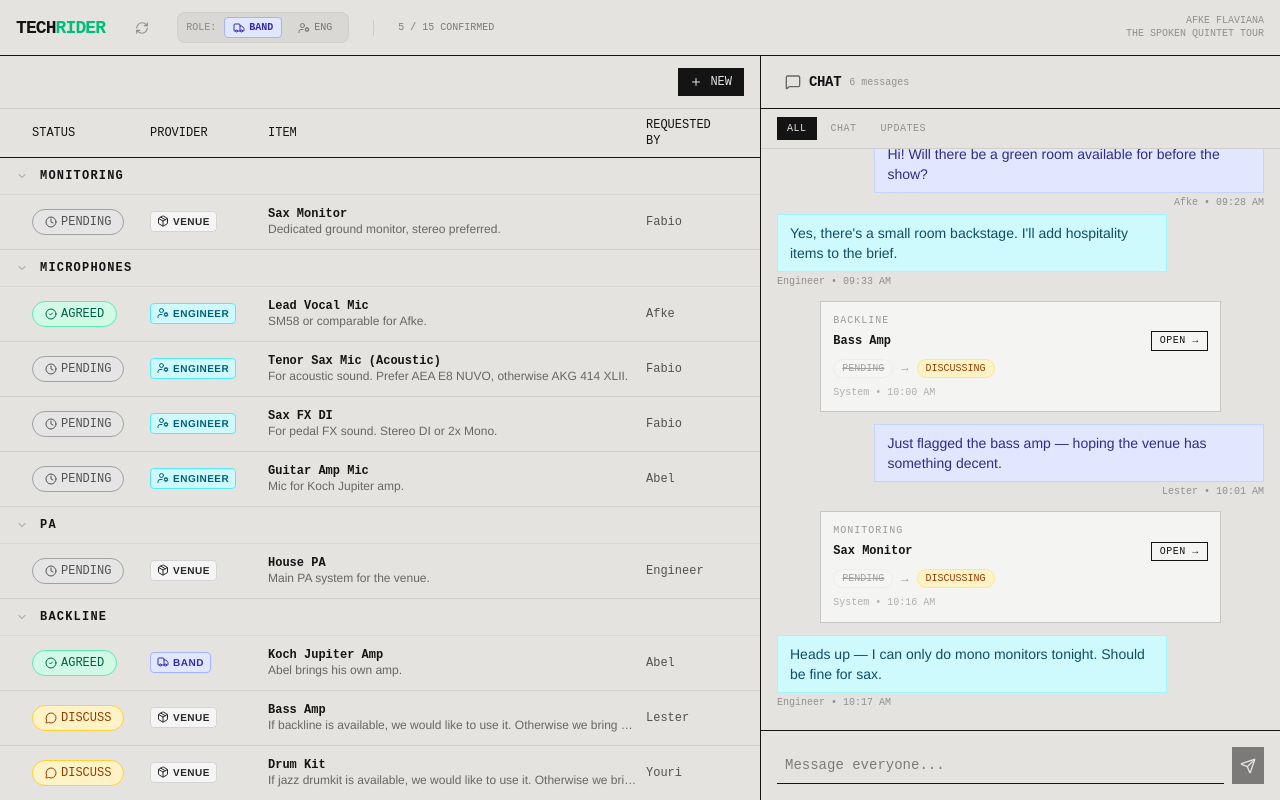
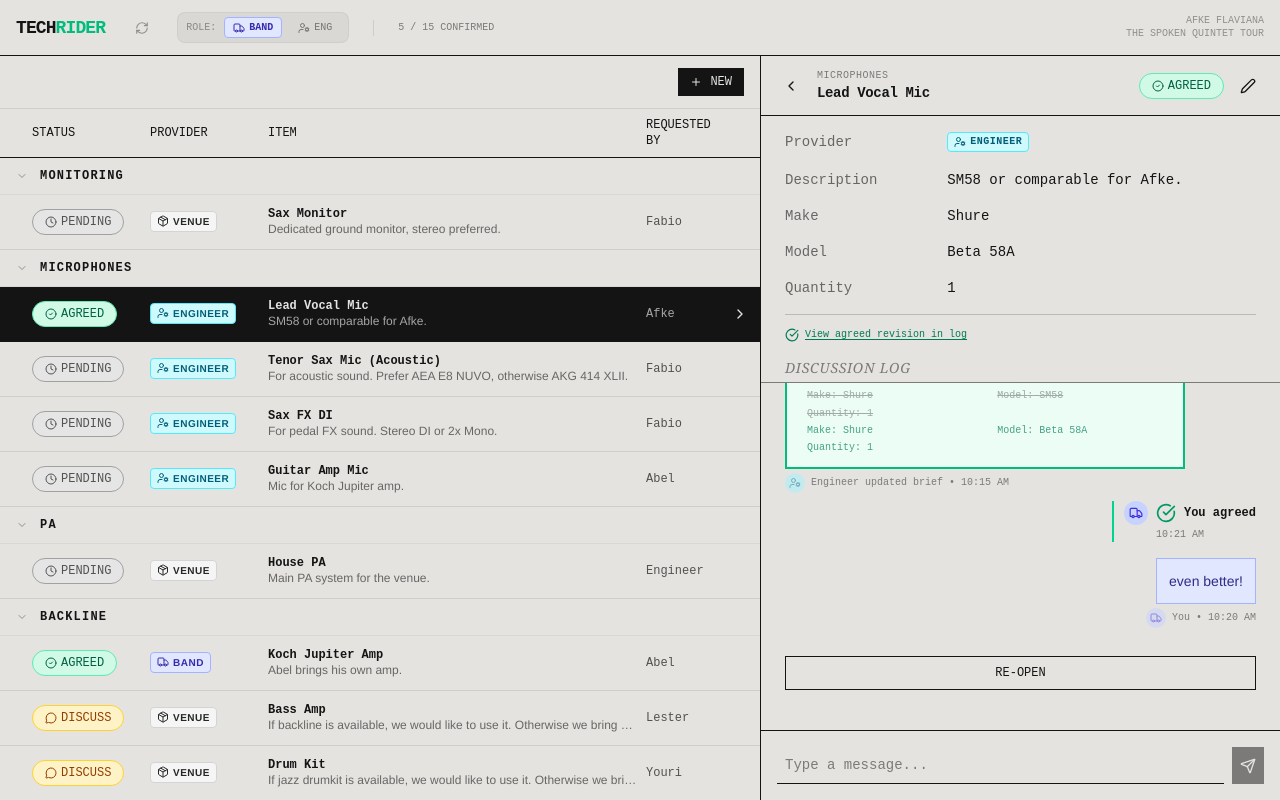
Before and after one commit to rikdewit/Miked-Briefing-System, a React (Vite) app: page / in a window 1280 px wide. Built offline with nearby package versions, Linux system fonts and the light colour scheme.

Commit message:
Update discussion log readability

```diff
--- a/src/App.tsx
+++ b/src/App.tsx
@@ -62,7 +62,7 @@ function App() {
     setGlobalMessages(prev => [...prev, msg]);
   };
 
-  const [selectedItem, setSelectedItem] = useState<BriefItem | null>(null);
+  const [selectedItem, setSelectedItem] = useState<BriefItem | null>(items[0] ?? null);
   const [currentUserRole, setCurrentUserRole] = useState<Role>('BAND');
   const [isNewItemPanelOpen, setIsNewItemPanelOpen] = useState(false);
   const [editingItem, setEditingItem] = useState<BriefItem | null>(null);
--- a/src/components/ItemDetailView.tsx
+++ b/src/components/ItemDetailView.tsx
@@ -252,7 +252,7 @@ export const ItemDetailView: React.FC<ItemDetailViewProps> = ({
                             }`}
                           >
                             {ac.role === 'BAND' ? <Truck className="w-3 h-3" /> : <UserCog className="w-3 h-3" />}
-                            {ac.author}
+                            {ac.role === role ? 'You' : ac.author}
                           </div>
                         ))}
                       </div>
@@ -343,6 +343,11 @@ export const ItemDetailView: React.FC<ItemDetailViewProps> = ({
                     }
                     j++;
                   }
+
+                  // Check if this is the last revision and it's been agreed to
+                  const isLastRevision = comment.id === lastRevisionComment?.id;
+                  const isAgreed = isLastRevision && item.status === 'AGREED' && agreementCommentsForRevision.length > 0;
+
                   return (
                     <div
                       key={comment.id}
@@ -350,8 +355,10 @@ export const ItemDetailView: React.FC<ItemDetailViewProps> = ({
                       className={`flex flex-col ${isOwn ? 'items-end' : 'items-start'} my-4 w-full`}
                     >
                       <div
-                        className={`border border-[#141414] p-3 w-full max-w-[85%] text-xs font-mono ${
-                          isOwn ? 'bg-[#141414]/5' : 'bg-white'
+                        className={`relative border p-3 w-full max-w-[85%] text-xs font-mono ${
+                          isAgreed
+                            ? 'border-emerald-500 border-2 bg-emerald-50'
+                            : `border border-[#141414] ${isOwn ? 'bg-[#141414]/5' : 'bg-white'}`
                         }`}
                       >
                         <div className="space-y-3 opacity-70">
@@ -441,10 +448,15 @@ export const ItemDetailView: React.FC<ItemDetailViewProps> = ({
                             </button>
                           )}
                       </div>
-                      <span className="font-mono text-[10px] mt-1 opacity-50">
-                        {comment.author} updated brief •{' '}
+                      <div className="flex items-center gap-1.5 font-mono text-[10px] mt-1 opacity-50">
+                        <span className={`w-5 h-5 rounded-full flex items-center justify-center shrink-0 ${
+                          comment.role === 'BAND' ? 'bg-indigo-200 text-indigo-700' : 'bg-cyan-200 text-cyan-700'
+                        }`}>
+                          {comment.role === 'BAND' ? <Truck className="w-3 h-3" /> : <UserCog className="w-3 h-3" />}
+                        </span>
+                        {comment.role === role ? 'You' : comment.author} updated brief •{' '}
                         {new Date(comment.timestamp).toLocaleTimeString([], { hour: '2-digit', minute: '2-digit' })}
-                      </span>
+                      </div>
                       {agreementCommentsForRevision.length > 0 && (
                         <div
                           className={`relative flex flex-col gap-0.5 mt-2 ${
@@ -473,7 +485,7 @@ export const ItemDetailView: React.FC<ItemDetailViewProps> = ({
                                   )}
                                 </span>
                                 <CheckCircle className="w-5 h-5 text-emerald-600 shrink-0" />
-                                <span className="font-mono text-xs font-semibold">{ac.author} agreed</span>
+                                <span className="font-mono text-xs font-semibold">{ac.role === role ? 'You' : ac.author} agreed</span>
                               </div>
                               <span className="font-mono text-[10px] opacity-50 mt-0.5 ml-8">
                                 {new Date(ac.timestamp).toLocaleTimeString([], { hour: '2-digit', minute: '2-digit' })}
@@ -494,10 +506,15 @@ export const ItemDetailView: React.FC<ItemDetailViewProps> = ({
                     <div className={`max-w-[85%] p-3 border ${bubbleStyle}`}>
                       <p className="text-sm">{comment.text}</p>
                     </div>
-                    <span className="font-mono text-[10px] mt-1 opacity-50">
-                      {comment.author} •{' '}
+                    <div className="flex items-center gap-1.5 font-mono text-[10px] mt-1 opacity-50">
+                      <span className={`w-5 h-5 rounded-full flex items-center justify-center shrink-0 ${
+                        comment.role === 'BAND' ? 'bg-indigo-200 text-indigo-700' : 'bg-cyan-200 text-cyan-700'
+                      }`}>
+                        {comment.role === 'BAND' ? <Truck className="w-3 h-3" /> : <UserCog className="w-3 h-3" />}
+                      </span>
+                      {comment.role === role ? 'You' : comment.author} •{' '}
                       {new Date(comment.timestamp).toLocaleTimeString([], { hour: '2-digit', minute: '2-digit' })}
-                    </span>
+                    </div>
                   </div>
                 );
               });
```
